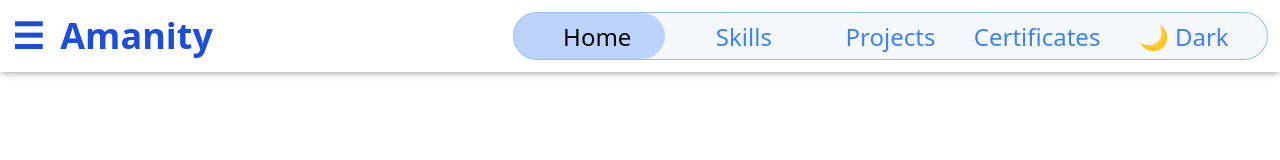
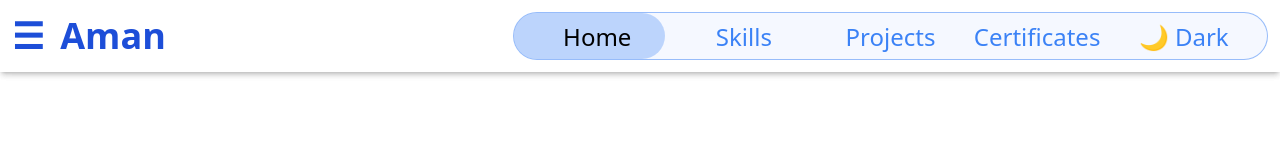
Before and after one commit to Aman-Dinesh-Mishra/Amanity, a React (Vite) app: page / in a window 1280 px wide. Shown: the top 160 px of the page. Built offline with nearby package versions, Linux system fonts and the light colour scheme.

Commit message:
Update Navbar.jsx

```diff
--- a/src/Components/Hero/Navbar/Navbar.jsx
+++ b/src/Components/Hero/Navbar/Navbar.jsx
@@ -27,7 +27,7 @@ const Navbar = () => {
           <button onClick={() => setShowMenu(!showMenu)} className="text-4xl text-blue-700 font-bold">
             ☰
           </button>
-          <h1 className="text-4xl font-bold text-blue-700">Amanity</h1>
+          <h1 className="text-4xl font-bold text-blue-700">Aman</h1>
         </div>
 
         <div
```
